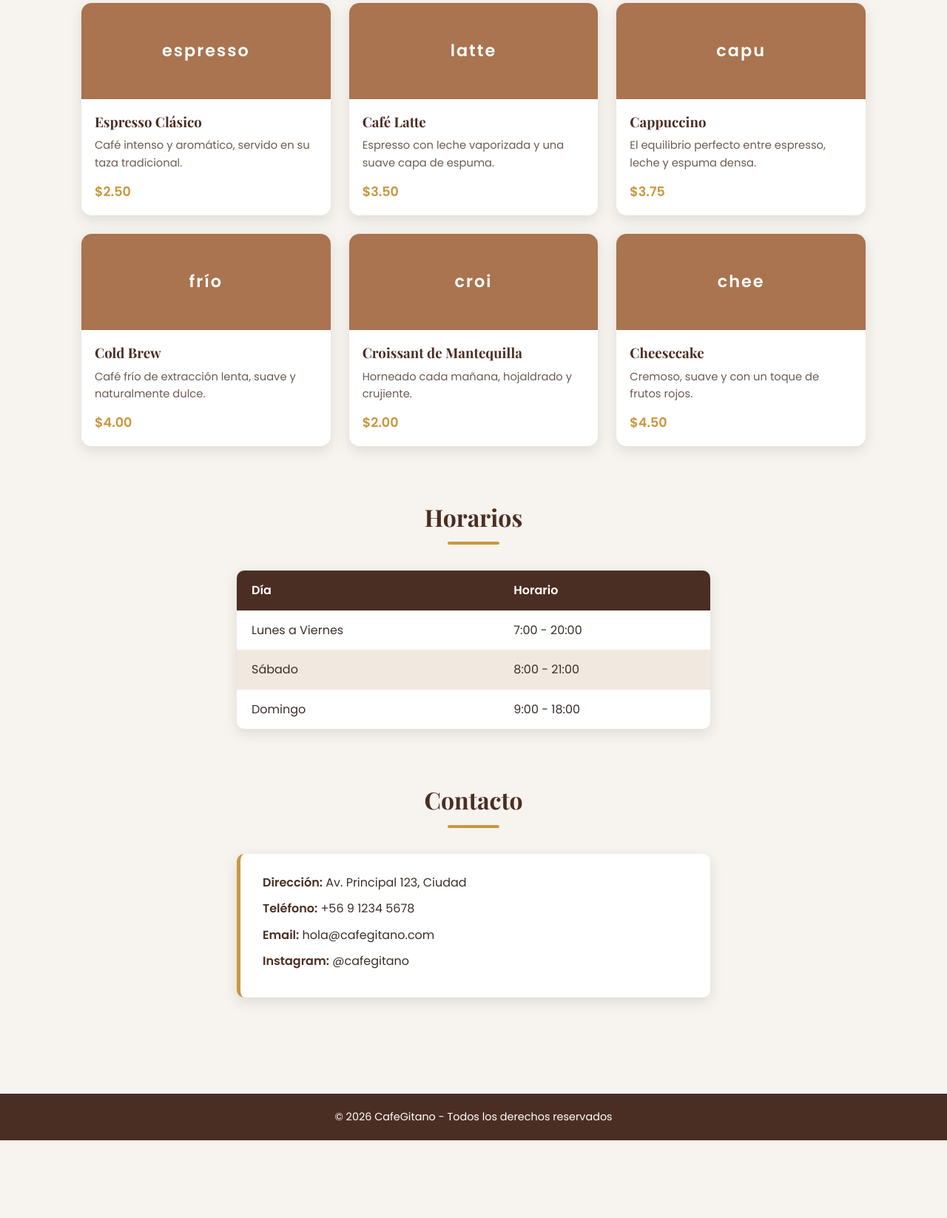
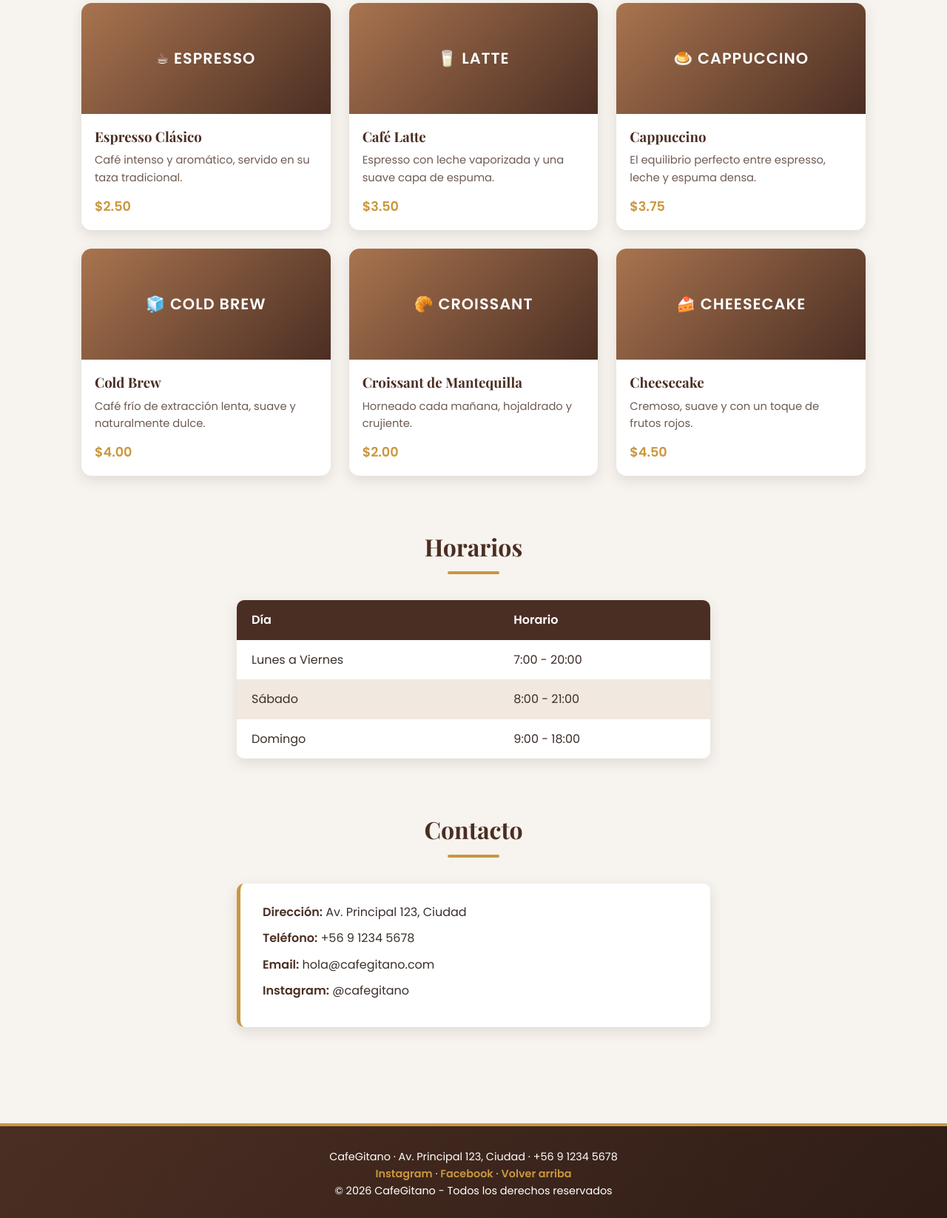
Before and after one commit to AngelAlvaradoA/Git-GitHub, a plain HTML site: page index.html in a window 1280 px wide. Shown: the part 1151-2797 px from the top of the page at 74% size. Before the commit the page ends 2692 px from the top, so only its background shows below. Drawn offline with nearby package versions, Linux system fonts and the light colour scheme.

Commit message:
Mejora visual 2: tarjetas con iconos, animaciones y footer renovado

```diff
--- a/estilos.css
+++ b/estilos.css
@@ -226,15 +226,21 @@ section {
 }
 
 .card-img {
-  background-color: var(--cafe-claro);
+  background: linear-gradient(135deg, var(--cafe-claro), var(--cafe));
   color: #fff;
-  height: 130px;
+  height: 150px;
   display: flex;
   align-items: center;
   justify-content: center;
-  font-size: 1.4rem;
+  font-size: 1.3rem;
   font-weight: bold;
-  letter-spacing: 2px;
+  letter-spacing: 1px;
+  text-transform: uppercase;
+  transition: letter-spacing 0.3s;
+}
+
+.card:hover .card-img {
+  letter-spacing: 4px;
 }
 
 .card h3 {
@@ -308,9 +314,60 @@ section {
 
 /* ---------- Pie ---------- */
 .pie {
-  background-color: var(--cafe);
+  background: linear-gradient(135deg, var(--cafe), #2f1d16);
   color: #fff;
   text-align: center;
-  padding: 20px;
+  padding: 30px 20px;
   font-size: 0.9rem;
+  border-top: 4px solid var(--dorado);
 }
+
+.pie a {
+  color: var(--dorado);
+  text-decoration: none;
+  font-weight: bold;
+}
+
+.pie a:hover {
+  text-decoration: underline;
+}
+
+/* ---------- Animaciones ---------- */
+@keyframes aparecer {
+  from {
+    opacity: 0;
+    transform: translateY(30px);
+  }
+  to {
+    opacity: 1;
+    transform: translateY(0);
+  }
+}
+
+.hero h1,
+.hero-badge,
+.hero p,
+.hero-botones {
+  animation: aparecer 0.9s ease-out both;
+}
+
+.hero-badge {
+  animation-delay: 0.1s;
+}
+
+.hero h1 {
+  animation-delay: 0.25s;
+}
+
+.hero p {
+  animation-delay: 0.45s;
+}
+
+.hero-botones {
+  animation-delay: 0.65s;
+}
+
+.card,
+.promo {
+  animation: aparecer 0.7s ease-out both;
+}
--- a/index.html
+++ b/index.html
@@ -62,42 +62,42 @@
       <h2 class="titulo">Nuestros productos</h2>
       <div class="grid">
         <article class="card">
-          <div class="card-img"> espresso </div>
+          <div class="card-img">☕ Espresso</div>
           <h3>Espresso Clásico</h3>
           <p>Café intenso y aromático, servido en su taza tradicional.</p>
           <span class="precio">$2.50</span>
         </article>
 
         <article class="card">
-          <div class="card-img"> latte </div>
+          <div class="card-img">🥛 Latte</div>
           <h3>Café Latte</h3>
           <p>Espresso con leche vaporizada y una suave capa de espuma.</p>
           <span class="precio">$3.50</span>
         </article>
 
         <article class="card">
-          <div class="card-img"> capu </div>
+          <div class="card-img">🍮 Cappuccino</div>
           <h3>Cappuccino</h3>
           <p>El equilibrio perfecto entre espresso, leche y espuma densa.</p>
           <span class="precio">$3.75</span>
         </article>
 
         <article class="card">
-          <div class="card-img"> frío </div>
+          <div class="card-img">🧊 Cold Brew</div>
           <h3>Cold Brew</h3>
           <p>Café frío de extracción lenta, suave y naturalmente dulce.</p>
           <span class="precio">$4.00</span>
         </article>
 
         <article class="card">
-          <div class="card-img"> croi </div>
+          <div class="card-img">🥐 Croissant</div>
           <h3>Croissant de Mantequilla</h3>
           <p>Horneado cada mañana, hojaldrado y crujiente.</p>
           <span class="precio">$2.00</span>
         </article>
 
         <article class="card">
-          <div class="card-img"> chee </div>
+          <div class="card-img">🍰 Cheesecake</div>
           <h3>Cheesecake</h3>
           <p>Cremoso, suave y con un toque de frutos rojos.</p>
           <span class="precio">$4.50</span>
@@ -132,6 +132,8 @@
   </main>
 
   <footer class="pie">
+    <p>CafeGitano · Av. Principal 123, Ciudad · +56 9 1234 5678</p>
+    <p><a href="#">Instagram</a> · <a href="#">Facebook</a> · <a href="#">Volver arriba</a></p>
     <p>&copy; 2026 CafeGitano - Todos los derechos reservados</p>
   </footer>
 
```
